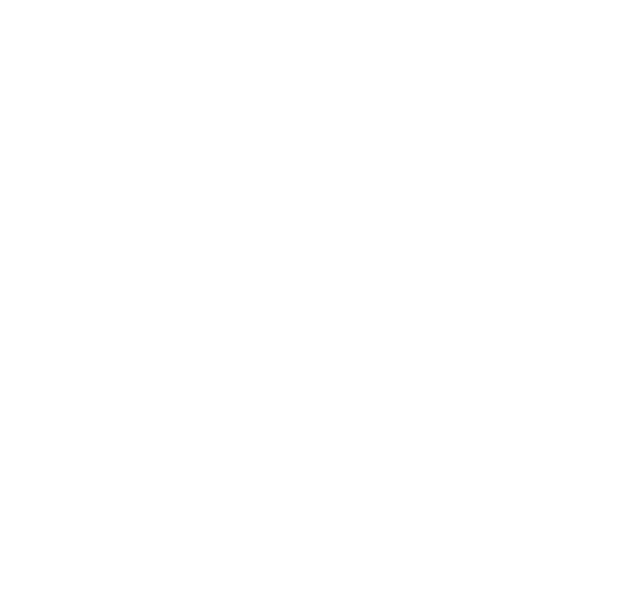
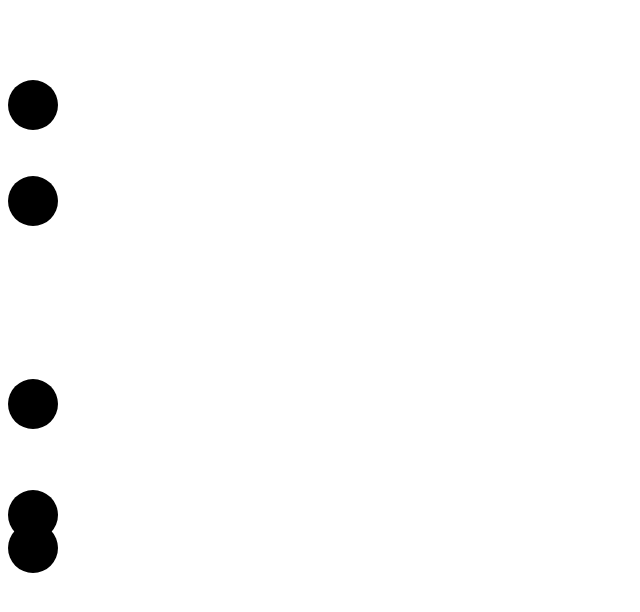
Before and after one commit to Helio-A-Tome/estourabaloes, a plain HTML site: page index.html in a window 1280 px wide. Shown: the whole page, without its empty margins (0-640 px from the left). Drawn offline with Linux system fonts and the light colour scheme.

Commit message:
ainda não consegui resolver a posição dos baloes

```diff
--- a/estilo.css
+++ /dev/null
@@ -1,7 +0,0 @@
-.bola {
-    width: 50px;
-    height: 50px;
-    border-radius: 25px;
-    background-color: #dc143c;
-    position: absolute;
-}
--- a/index.html
+++ b/index.html
@@ -6,12 +6,20 @@
     <meta http-equiv="X-UA-Compatible" content="IE=edge">
     <meta name="viewport" content="width=device-width, initial-scale=1.0">
     <script type="text/javascript" src="script.js"></script>
-    <link rel="stylesheet" href="estilo.css">
+    <!--  <link rel="stylesheet" href="estilo.css">-->
+    <style type="text/css">
+        .bola {
+            width: 50px;
+            height: 50px;
+            border-radius: 25px;
+            background-color: #000;
+            position: relative;
+        }
+    </style>
     <title>estoura baloes</title>
 </head>
 
-<body>
-
+<body onload="iniciar()">
 </body>
 
 </html>
--- a/script.js
+++ b/script.js
@@ -0,0 +1,27 @@
+function adiBola() {
+
+    var bola = document.createElement("div");
+    bola.setAttribute("class", "bola");
+
+    var p1 = Math.floor(Math.random() * 500);
+    var p2 = Math.floor(Math.random() * 400);
+
+
+    bola.setAttribute("style", "left" + p1 + "px;top:" + p2 + "px;");
+
+
+    bola.setAttribute("onclick", "estourar(this)");
+
+    document.body.appendChild(bola);
+
+}
+
+function estourar(elemento) {
+
+    document.body.removeChild(elemento)
+
+}
+
+function iniciar() {
+    setInterval(adiBola, 1000)
+}
```
